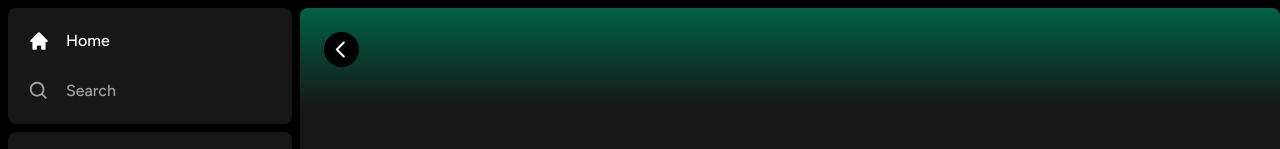
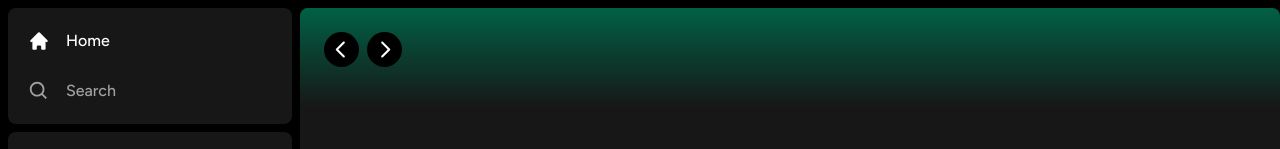
Before and after one commit to RachelGreenwood/spotify-clone, a Next.js app: page / in a window 1280 px wide. Shown: the top 149 px of the page. Built offline with nearby package versions, Linux system fonts and the light colour scheme.

Commit message:
Adds Right Arrow Button

```diff
--- a/components/Header.tsx
+++ b/components/Header.tsx
@@ -1,7 +1,7 @@
 "use client";
 
 import { useRouter } from "next/navigation";
-import { RxCaretLeft } from "react-icons/rx";
+import { RxCaretLeft, RxCaretRight } from "react-icons/rx";
 import { twMerge } from "tailwind-merge";
 
 interface HeaderProps {
@@ -25,6 +25,9 @@ const Header: React.FC<HeaderProps> = ({
                     <button className="rounded-full bg-black flex items-center justify-center hover:opacity-75 transition">
                         <RxCaretLeft className="text-white" size={35} />
                     </button>
+                    <button className="rounded-full bg-black flex items-center justify-center hover:opacity-75 transition">
+                        <RxCaretRight className="text-white" size={35} />
+                    </button>
                 </div>
             </div>
         </div>
```
